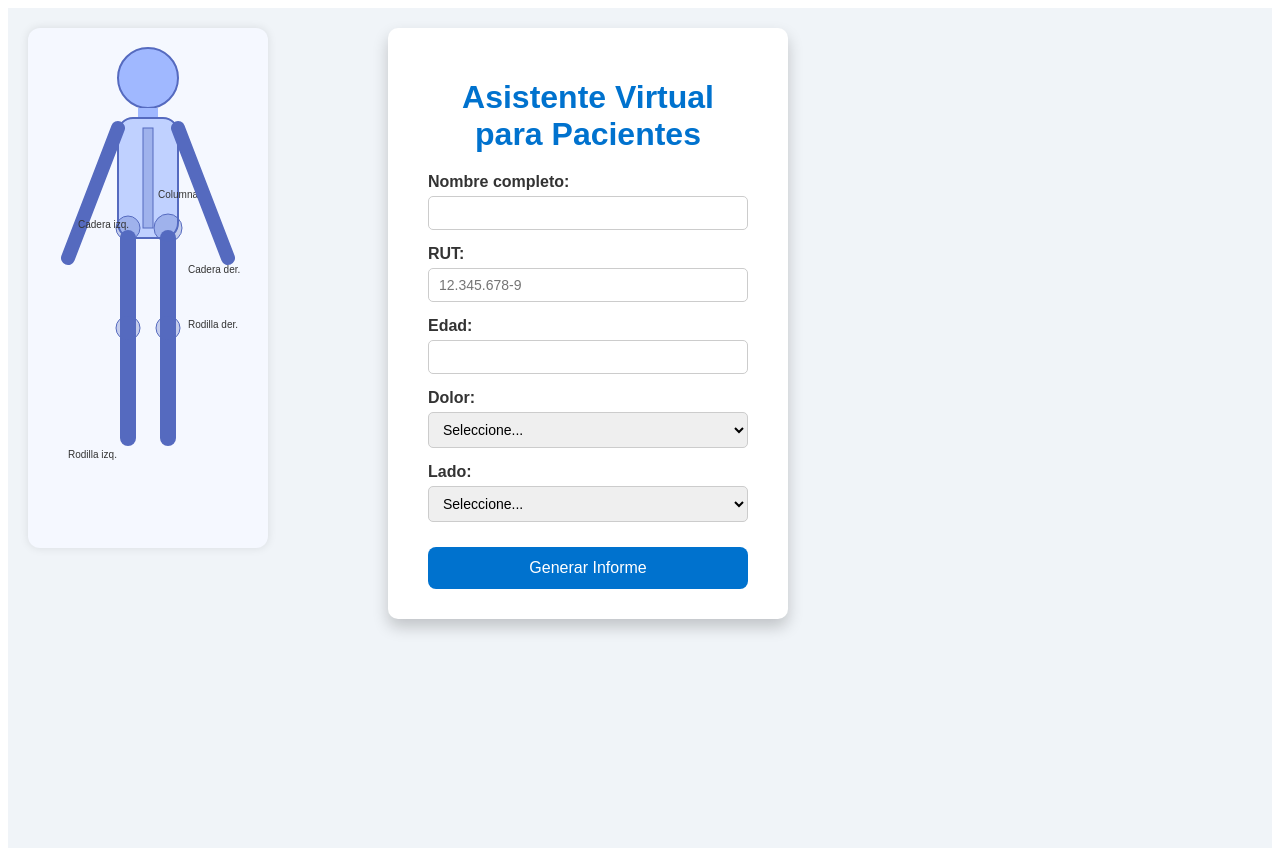
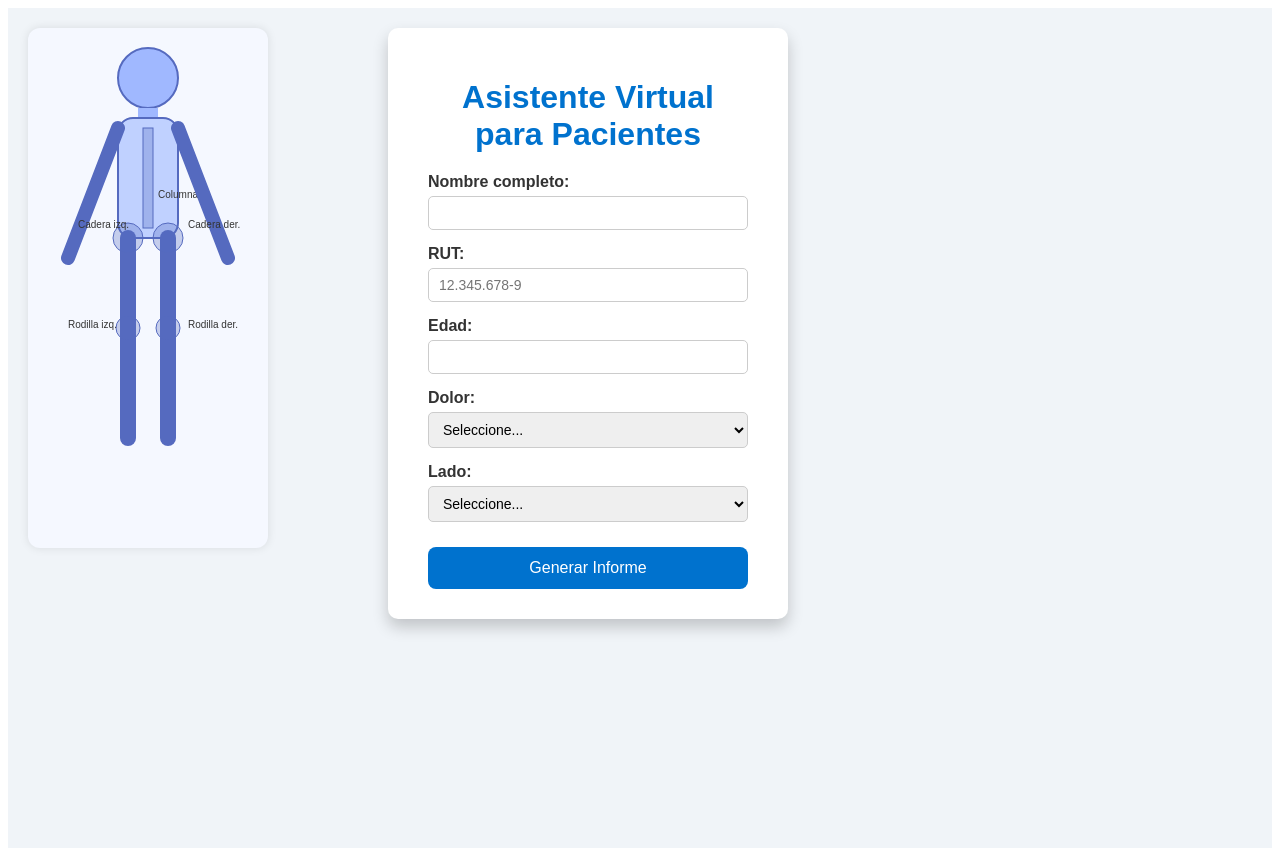
Before and after one commit to cahuerta/ASISTENCIA-ICA, a React (Vite) app: page / in a window 1280 px wide. Built offline with nearby package versions, Linux system fonts and the light colour scheme.

Commit message:
Update EsquemaHumanoSVG.jsx

```diff
--- a/src/EsquemaHumanoSVG.jsx
+++ b/src/EsquemaHumanoSVG.jsx
@@ -50,9 +50,9 @@ function EsquemaHumanoSVG({ onSeleccionZona }) {
       {/* Cadera izquierda */}
       <ellipse
         cx="100"
-        cy="200"
-        rx="12"
-        ry="12"
+        cy="210"
+        rx="15"
+        ry="15"
         fill="rgba(85, 106, 191, 0.3)"
         stroke="#556abf"
         onClick={() => handleClick('Cadera izquierda')}
@@ -63,15 +63,15 @@ function EsquemaHumanoSVG({ onSeleccionZona }) {
       {/* Cadera derecha */}
       <ellipse
         cx="140"
-        cy="200"
-        rx="14"
-        ry="14"
+        cy="210"
+        rx="15"
+        ry="15"
         fill="rgba(85, 106, 191, 0.3)"
         stroke="#556abf"
         onClick={() => handleClick('Cadera derecha')}
         cursor="pointer"
       />
-      <text x="160" y="245" fontSize="10" fill="#333">Cadera der.</text>
+      <text x="160" y="200" fontSize="10" fill="#333">Cadera der.</text>
 
       {/* Rodilla izquierda */}
       <circle
@@ -83,7 +83,7 @@ function EsquemaHumanoSVG({ onSeleccionZona }) {
         onClick={() => handleClick('Rodilla izquierda')}
         cursor="pointer"
       />
-      <text x="40" y="430" fontSize="10" fill="#333">Rodilla izq.</text>
+      <text x="40" y="300" fontSize="10" fill="#333">Rodilla izq.</text>
 
       {/* Rodilla derecha */}
       <circle
```
